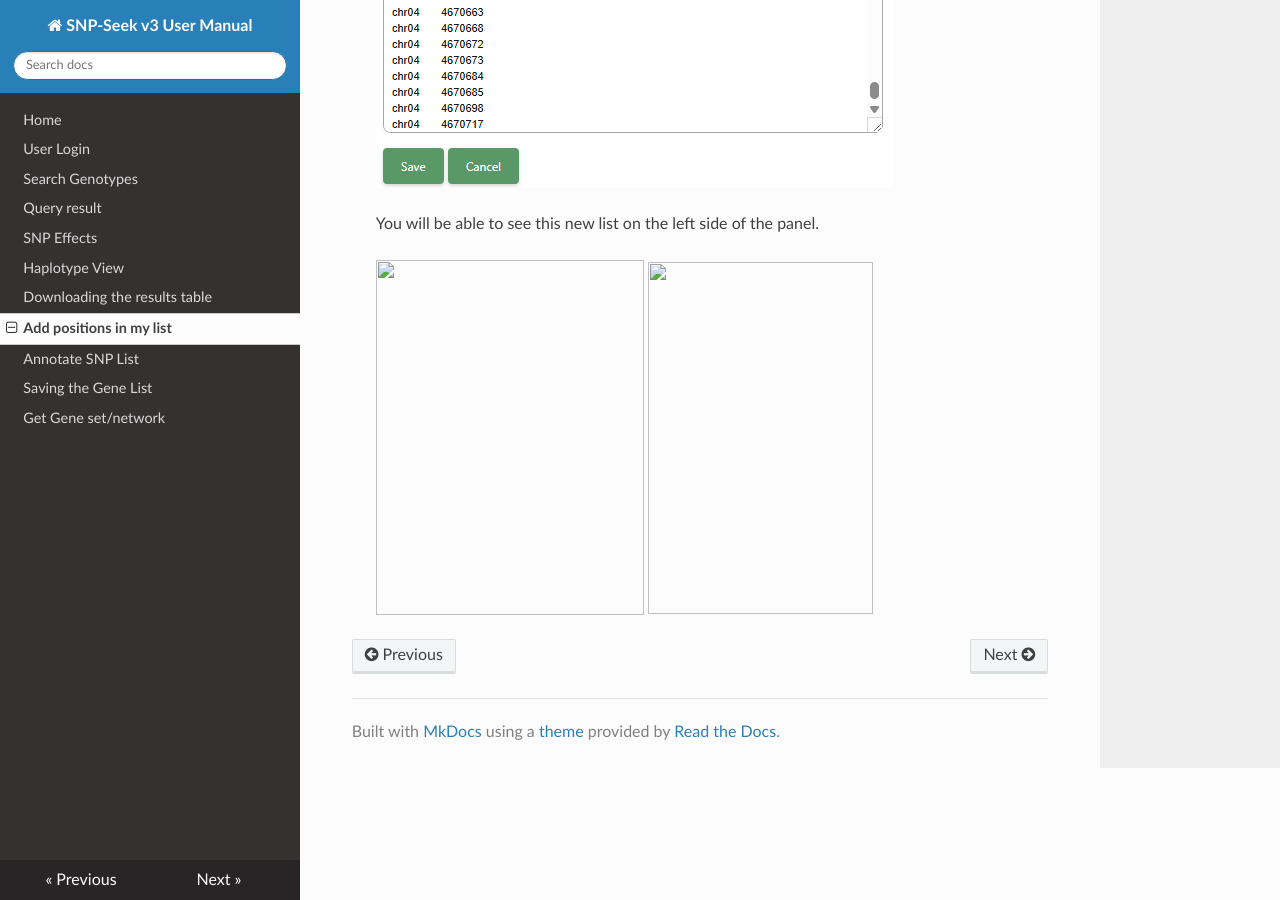
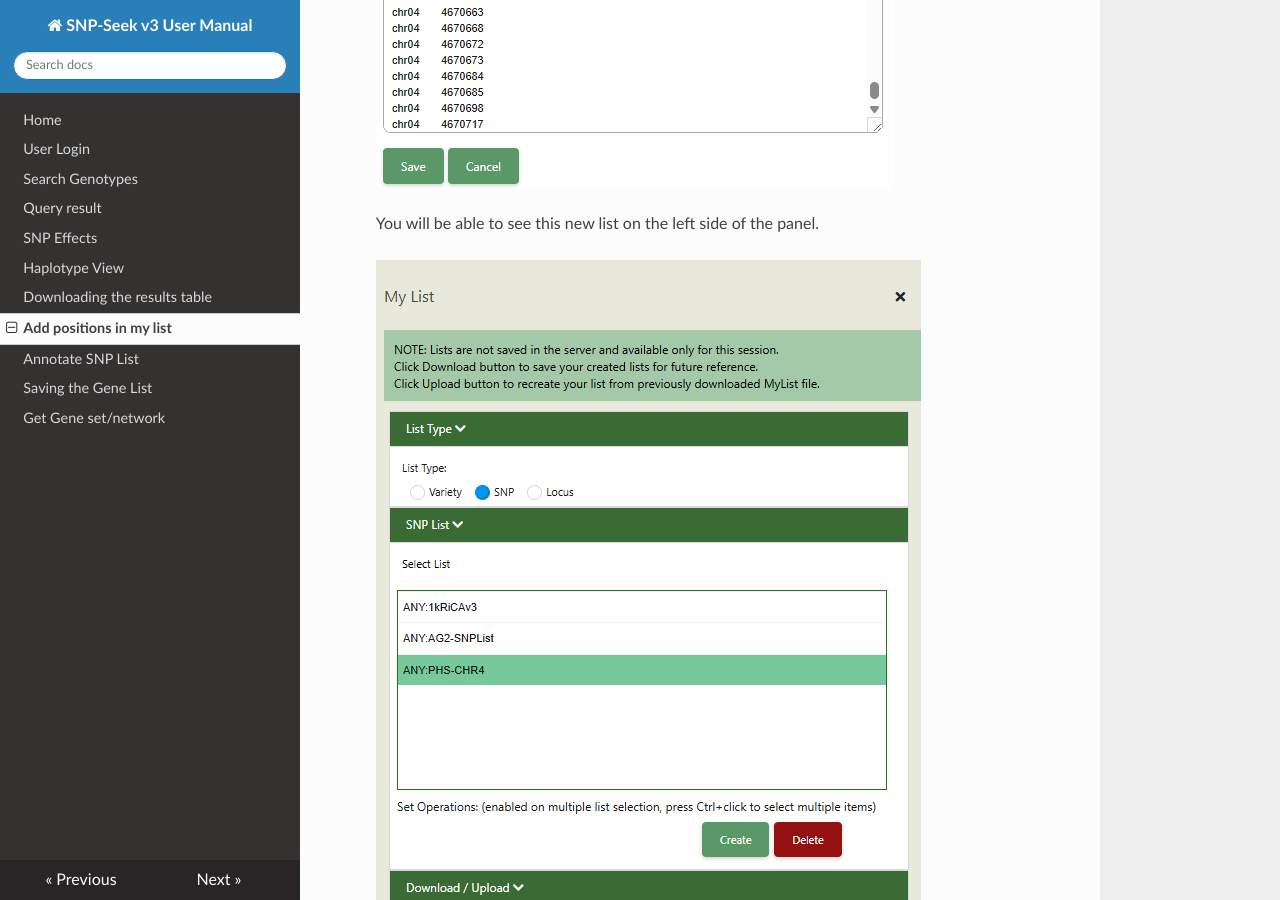
Before and after one commit to jdetras/SNP-Seekv3-Manual, an MkDocs documentation site: the page built from docs/add_positions_in_my_list.md, in a window 1280 px wide and 900 px high, scrolled down 1076 px. Built offline with MkDocs 1.6.1, drawn with Linux system fonts in a browser that asks for light colours; nearby versions of some CDN libraries.

Commit message:
Update add_positions_in_my_list.md

```diff
--- a/docs/add_positions_in_my_list.md
+++ b/docs/add_positions_in_my_list.md
@@ -18,7 +18,9 @@
 >
 > You will be able to see this new list on the left side of the panel.
 >
-> <img src="img/image13.png"
+> ![](img/image13.png)
+> ![](img/image14.png)
+> <!-- <img src="img/image13.png"
 > style="width:2.79038in;height:3.70313in" />
 > <img src="img/image14.png"
-> style="width:2.34896in;height:3.6686in" />
+> style="width:2.34896in;height:3.6686in" /> -->
```
